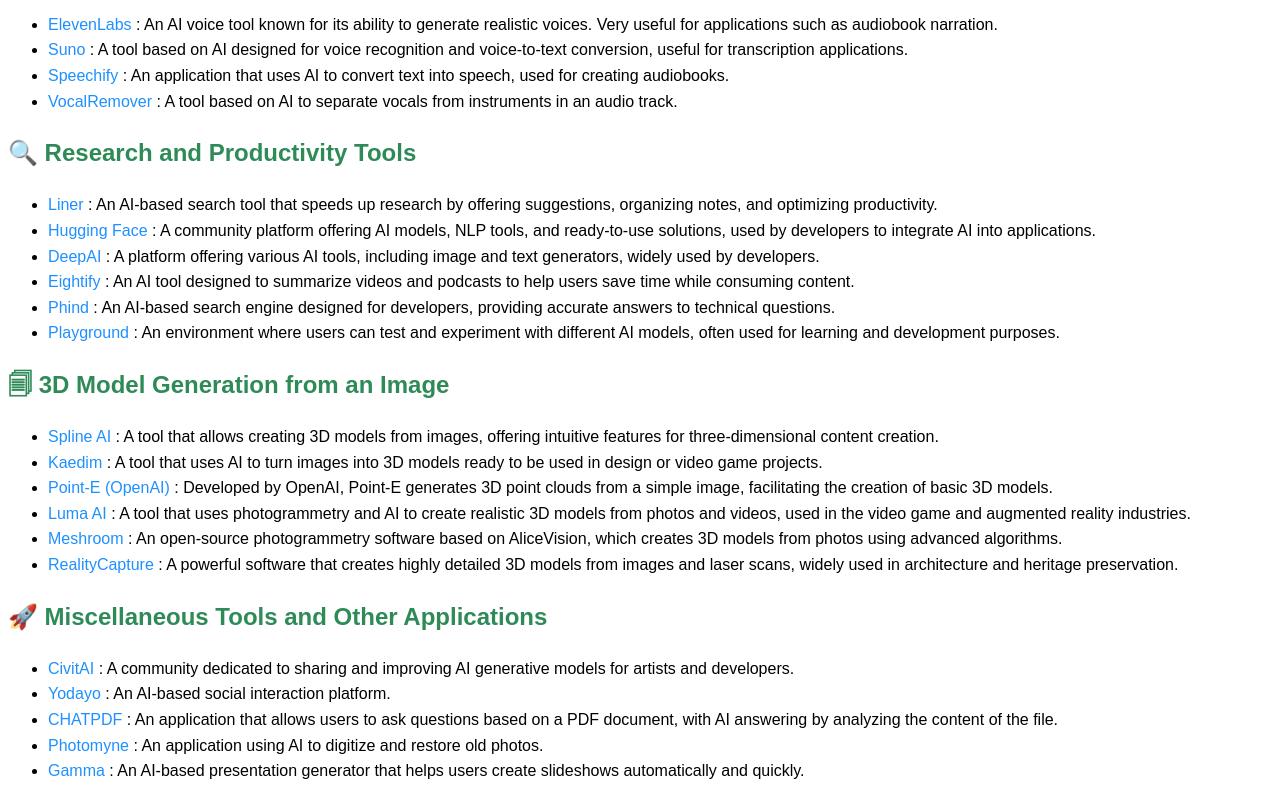
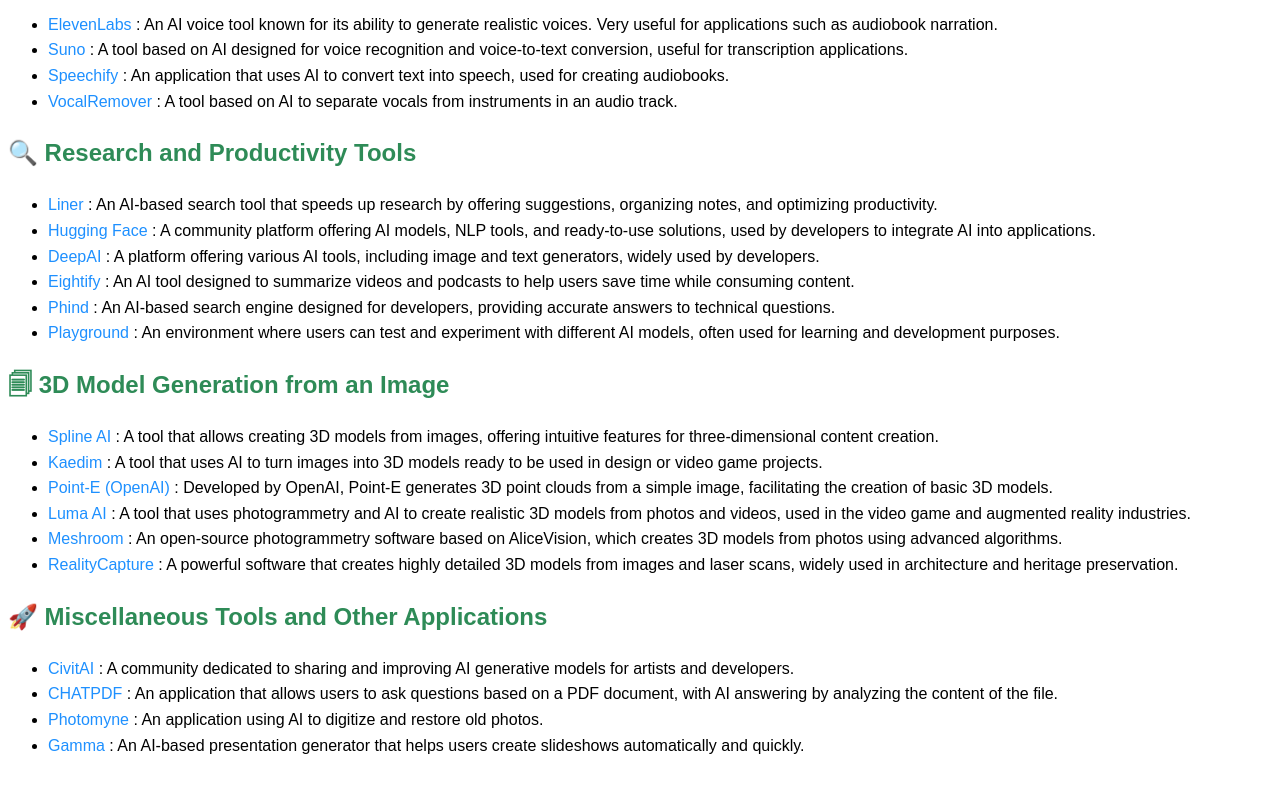
Before and after one commit to Rada707/IA, a plain HTML site: page IA_EN.html in a window 1280 px wide. Shown: the part 1436-2236 px from the top of the page. After the commit the page ends 2210 px from the top, so only its background shows below. Drawn offline with Linux system fonts and the light colour scheme.

Commit message:
Update IA_EN.html

```diff
--- a/IA_EN.html
+++ b/IA_EN.html
@@ -122,7 +122,6 @@
     <h2>🚀 Miscellaneous Tools and Other Applications</h2>
     <ul>
         <li><a href="https://civitai.com" target="_blank">CivitAI</a> : A community dedicated to sharing and improving AI generative models for artists and developers.</li>
-        <li><a href="https://yodayo.com" target="_blank">Yodayo</a> : An AI-based social interaction platform.</li>
         <li><a href="https://chatpdf.com" target="_blank">CHATPDF</a> : An application that allows users to ask questions based on a PDF document, with AI answering by analyzing the content of the file.</li>
         <li><a href="https://photomyne.com" target="_blank">Photomyne</a> : An application using AI to digitize and restore old photos.</li>
         <li><a href="https://gamma.com" target="_blank">Gamma</a> : An AI-based presentation generator that helps users create slideshows automatically and quickly.</li>
```
